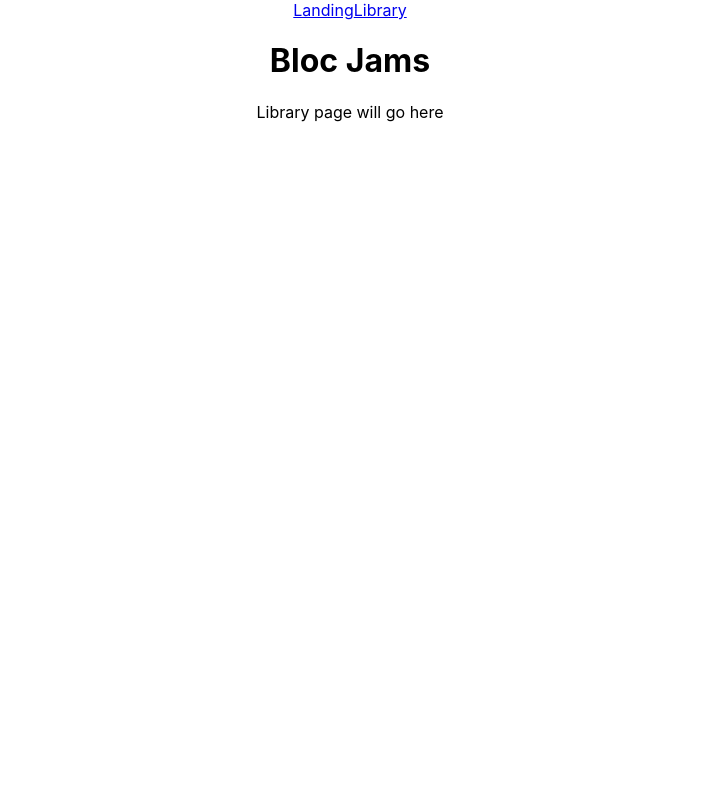
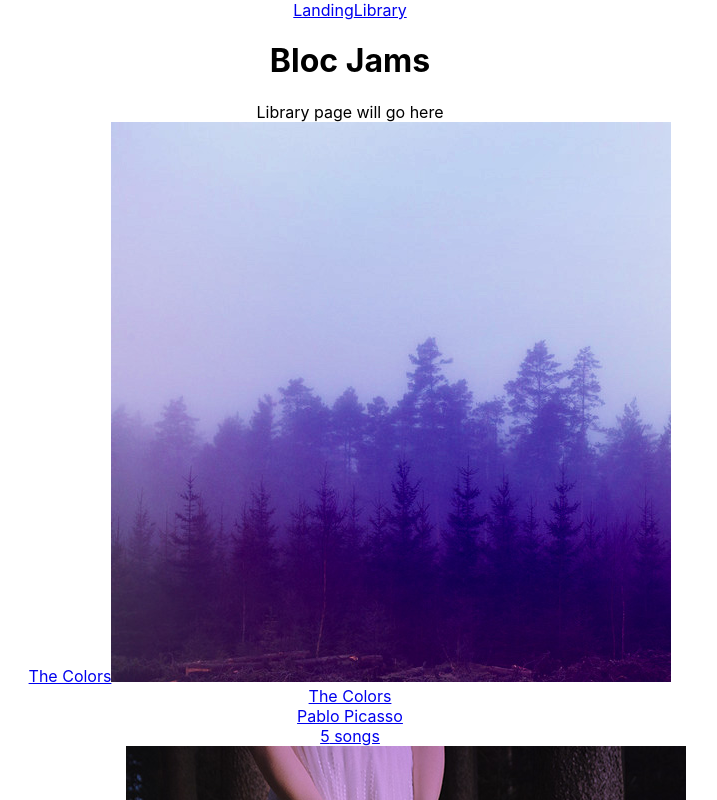
Before and after one commit to jolbax/jams-react, a React (Create React App) app: page /library in a window 1280 px wide. Shown: the top 800 px of the page, without its empty margins (290-1007 px from the left). Built offline with nearby package versions, Linux system fonts and the light colour scheme.

Commit message:
Checkpoint jams-component-library: Completed

```diff
--- a/src/App.js
+++ b/src/App.js
@@ -19,7 +19,7 @@
         <main>
           <Route exact path="/" component={ Landing }></Route>
           <Route path="/library" component={ Library }></Route>
-          <Route path="/album" component={ Album }></Route>
+          <Route path="/album/:slug" component={ Album }></Route>
         </main>
       </div>
     );
--- a/src/components/Album.js
+++ b/src/components/Album.js
@@ -1,9 +1,14 @@
-import React from 'react';
+import React, { Component } from 'react';
 
-const Album = () => (
-    <section className="album">
-        Album page will go here
-    </section>
-);
+class Album extends Component{
+    render(){
+        return (
+        <section className="album">
+            Album page will go here <br/>
+            {this.props.match.params.slug} Album will go here
+        </section>
+        );
+    }
+}
 
 export default Album;
--- a/src/components/Library.js
+++ b/src/components/Library.js
@@ -1,9 +1,33 @@
-import React from 'react';
+import React, { Component } from 'react';
+import { Link } from 'react-router-dom';
+import albumData from './../data/albums';
 
-const Library = () => (
-    <section className="library">
-        Library page will go here
-    </section>
-);
+class Library extends Component {
+    constructor(props){
+        super(props);
+        this.state = { albums: albumData};
+    }
+
+    render(){
+        return(
+            <section className="library">
+                Library page will go here
+                {
+                    this.state.albums.map( (album, index) =>
+                        <div key={index}>
+                        <Link to={`/album/${album.slug}`} key={index}>
+                            {album.title}
+                            <img src={album.albumCover} alt={album.title} />
+                            <div>{album.title}</div>
+                            <div>{album.artist}</div>
+                            <div>{album.songs.length} songs</div>
+                        </Link>
+                        </div>
+                    )
+                }
+            </section>
+        );
+    }
+}
 
 export default Library;
--- /dev/null
+++ b/src/data/albums.js
@@ -0,0 +1,27 @@
+export default [{
+    title: 'The Colors',
+    artist: 'Pablo Picasso',
+    releaseInfo: '1909 Spanish Records',
+    albumCover: '/assets/images/album_covers/01.jpg',
+    slug: 'the-colors',
+    songs: [
+        { title: 'Blue', duration: '161.71', audioSrc: '/assets/music/blue.mp3' },
+        { title: 'Green', duration: '103.96', audioSrc: '/assets/music/green.mp3' },
+        { title: 'Red', duration: '268.45', audioSrc: '/assets/music/red.mp3' },
+        { title: 'Pink', duration: '153.14', audioSrc: '/assets/music/pink.mp3' },
+        { title: 'Magenta', duration: '374.22', audioSrc: '/assets/music/magenta.mp3' }
+    ]
+}, {
+    title: 'The Telephone',
+    artist: 'Guglielmo Marconi',
+    releaseInfo: '1909 EM',
+    albumCover: '/assets/images/album_covers/02.jpg',
+    slug: 'the-telephone',
+    songs: [
+        { title: 'Blue', duration: '161.71', audioSrc: '/assets/music/blue.mp3' },
+        { title: 'Green', duration: '103.96', audioSrc: '/assets/music/green.mp3' },
+        { title: 'Red', duration: '268.45', audioSrc: '/assets/music/red.mp3' },
+        { title: 'Pink', duration: '153.14', audioSrc: '/assets/music/pink.mp3' },
+        { title: 'Magenta', duration: '374.22', audioSrc: '/assets/music/magenta.mp3' }
+    ]
+}];
```
